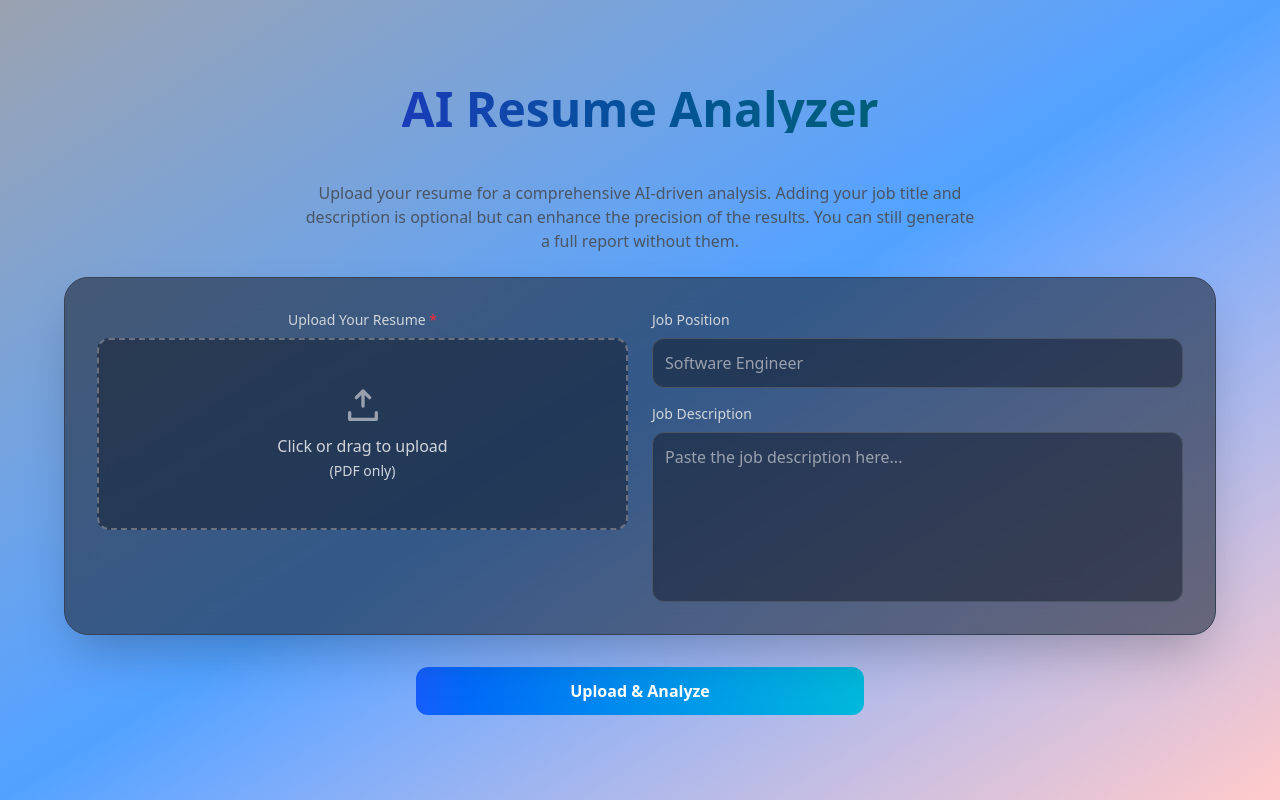
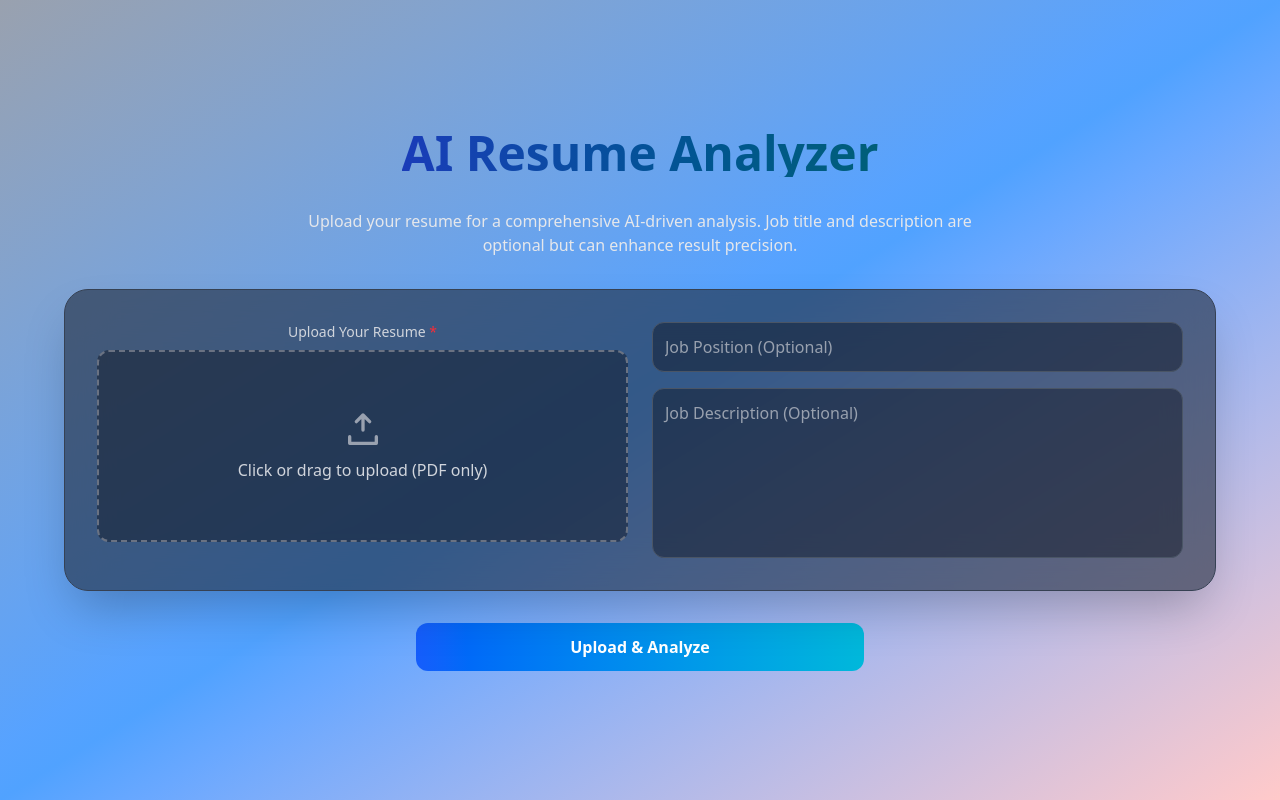
Before and after one commit to Pranavkharote/resume-analyzer, a React (Vite) app in the folder frontend/: page /upload/resume in a window 1280 px wide. Built offline with nearby package versions, Linux system fonts and the light colour scheme.

Commit message:
feat: improve PDF report generation and enhance UI in ResumeUpload component

```diff
--- a/frontend/src/components/ResultDisplay.jsx
+++ b/frontend/src/components/ResultDisplay.jsx
@@ -1,3 +1,4 @@
+// ResultDisplay.jsx
 import React from "react";
 import jsPDF from "jspdf";
 import { motion } from "framer-motion";
@@ -5,9 +6,7 @@ import { CheckCircle, XCircle, Star, Briefcase } from "lucide-react";
 
 const handleDownloadReport = (data) => {
   if (!data) return;
-
   const doc = new jsPDF("p", "pt", "a4");
-  const pageWidth = doc.internal.pageSize.getWidth();
   const margin = 40;
   let y = 40;
 
@@ -21,7 +20,7 @@ const handleDownloadReport = (data) => {
   const addContent = (text) => {
     doc.setFontSize(12);
     doc.setFont("helvetica", "normal");
-    const lines = doc.splitTextToSize(text, pageWidth - margin * 2);
+    const lines = doc.splitTextToSize(text, 500);
     doc.text(lines, margin, y);
     y += lines.length * 14 + 15;
   };
@@ -33,7 +32,9 @@ const handleDownloadReport = (data) => {
   addContent(`${data.atsScore}% Match`);
 
   addHeading("Missing Keywords");
-  addContent(data.missingKeywords.length ? data.missingKeywords.join(", ") : "None");
+  addContent(
+    data.missingKeywords.length ? data.missingKeywords.join(", ") : "None"
+  );
 
   addHeading("Feedback");
   addContent(data.feedback.length ? data.feedback.join("\n") : "None");
@@ -46,8 +47,8 @@ const handleDownloadReport = (data) => {
 
 const ResultDisplay = ({ data }) => {
   if (!data) return null;
-
-  const { atsScore, missingKeywords, feedback, strengths, jobRoleSuggestions } = data;
+  const { atsScore, missingKeywords, feedback, strengths, jobRoleSuggestions } =
+    data;
 
   return (
     <div className="max-w-6xl mx-auto mt-12 p-8 rounded-3xl bg-gradient-to-r from-indigo-800 via-purple-800 to-pink-800 text-white shadow-2xl border border-white/20">
--- a/frontend/src/components/ResumeUpload.jsx
+++ b/frontend/src/components/ResumeUpload.jsx
@@ -1,3 +1,4 @@
+// ResumeUpload.jsx
 import React, { useState } from "react";
 import axios from "axios";
 import ResultDisplay from "./ResultDisplay";
@@ -25,8 +26,6 @@ const ResumeUpload = () => {
     formData.append("jobPosition", jobPosition);
     formData.append("description", description);
 
-    // console.log(formData);
-
     try {
       setLoading(true);
       setProgress(10);
@@ -42,6 +41,7 @@ const ResumeUpload = () => {
       );
 
       setProgress(90);
+
       if (!res.data || res.data.error) {
         toast.error("Unexpected server response");
         return;
@@ -53,7 +53,9 @@ const ResumeUpload = () => {
       }, 500);
     } catch (error) {
       console.error(error);
-      alert("Upload failed: " + (error.response?.data?.error || error.message));
+      toast.error(
+        "Upload failed: " + (error.response?.data?.error || error.message)
+      );
       setProgress(0);
     } finally {
       setLoading(false);
@@ -66,18 +68,16 @@ const ResumeUpload = () => {
         initial={{ opacity: 0, y: -20 }}
         animate={{ opacity: 1, y: 0 }}
         transition={{ duration: 0.6 }}
-        className="text-4xl md:text-5xl font-extrabold mb-12 text-center bg-clip-text text-transparent bg-gradient-to-r from-blue-800 to-cyan-800"
+        className="text-4xl md:text-5xl font-extrabold mb-8 text-center bg-clip-text text-transparent bg-gradient-to-r from-blue-800 to-cyan-800"
       >
         AI Resume Analyzer
       </motion.h1>
-      <p className="text-gray-600 text-center mb-6 max-w-2xl">
-  Upload your resume for a comprehensive AI-driven analysis.
-  Adding your job title and description is optional but can enhance the precision of the results.
-  You can still generate a full report without them.
+
+      <p className="text-gray-200 text-center mb-8 max-w-2xl">
+        Upload your resume for a comprehensive AI-driven analysis. Job title and
+        description are optional but can enhance result precision.
       </p>
 
-
-      {/* Upload Card */}
       <motion.div
         initial={{ opacity: 0, y: 40 }}
         animate={{ opacity: 1, y: 0 }}
@@ -85,11 +85,8 @@ const ResumeUpload = () => {
         className="bg-gray-800/60 backdrop-blur-xl border border-gray-700 p-8 rounded-3xl shadow-2xl w-full max-w-6xl flex flex-col md:flex-row gap-6 items-start"
       >
         {/* Resume Upload */}
-        <div className="flex-1 flex flex-col items-center justify-center w-full">
-          <label
-            htmlFor="dropzone-file"
-            className="mb-2 text-sm font-medium text-gray-300"
-          >
+        <div className="flex-1 flex flex-col items-center w-full">
+          <label className="mb-2 text-sm font-medium text-gray-300">
             Upload Your Resume <span className="text-red-500">*</span>
           </label>
           <label
@@ -111,16 +108,9 @@ const ResumeUpload = () => {
                   d="M4 16v4h16v-4M12 12V3m0 0L8 7m4-4 4 4"
                 />
               </svg>
-              {!file ? (
               <p className="text-gray-300 font-medium text-center">
-                  Click or drag to upload <br />{" "}
-                  <span className="text-sm">(PDF only)</span>
+                {!file ? "Click or drag to upload (PDF only)" : file.name}
               </p>
-              ) : (
-                <p className="text-gray-300 font-medium text-center">
-                  {file.name}
-                </p>
-              )}
             </div>
             <input
               id="dropzone-file"
@@ -134,55 +124,32 @@ const ResumeUpload = () => {
 
         {/* Job Position & Description */}
         <div className="flex-1 flex flex-col gap-4 w-full">
-          <div className="flex flex-col">
-            <label
-              htmlFor="jobPosition"
-              className="mb-2 text-sm font-medium text-gray-300"
-            >
-              Job Position
-            </label>
           <input
-              id="jobPosition"
-              type="text"
-              placeholder="Software Engineer"
+            placeholder="Job Position (Optional)"
             value={jobPosition}
             onChange={(e) => setJobPosition(e.target.value)}
             className="w-full p-3 rounded-xl bg-gray-900/50 border border-gray-600 text-gray-200 placeholder-gray-400 focus:ring-2 focus:ring-blue-500 focus:border-blue-500 transition-all"
           />
-          </div>
-
-          <div className="flex flex-col">
-            <label
-              htmlFor="jobDescription"
-              className="mb-2 text-sm font-medium text-gray-300"
-            >
-              Job Description
-            </label>
           <textarea
-              id="jobDescription"
             rows={6}
-              placeholder="Paste the job description here..."
+            placeholder="Job Description (Optional)"
             value={description}
             onChange={(e) => setDescription(e.target.value)}
             className="w-full p-3 rounded-xl bg-gray-900/50 border border-gray-600 text-gray-200 placeholder-gray-400 focus:ring-2 focus:ring-blue-500 focus:border-blue-500 resize-none transition-all"
           />
         </div>
-        </div>
       </motion.div>
 
-      {/* Submit Button */}
       <motion.button
         onClick={handleUpload}
-        // disabled={loading || !file || !jobPosition || !description}
         initial={{ opacity: 0, y: 20 }}
         animate={{ opacity: 1, y: 0 }}
         transition={{ duration: 0.6, delay: 0.2 }}
-        className="mt-8 w-full max-w-md py-3 cursor-pointer font-semibold rounded-xl bg-gradient-to-r from-blue-600 to-cyan-500 hover:opacity-90 transition-all disabled:opacity-50"
+        className="mt-8 w-full max-w-md py-3 font-semibold rounded-xl bg-gradient-to-r from-blue-600 to-cyan-500 hover:opacity-90 transition-all"
       >
         {loading ? "Analyzing..." : "Upload & Analyze"}
       </motion.button>
 
-      {/* Progress Loader */}
       {loading && (
         <div className="mt-6 flex flex-col items-center justify-center gap-4">
           <div className="w-24 h-24">
@@ -202,17 +169,8 @@ const ResumeUpload = () => {
         </div>
       )}
 
-      {/* Result */}
-      {result && (
-        <motion.div
-          initial={{ opacity: 0, scale: 0.9 }}
-          animate={{ opacity: 1, scale: 1 }}
-          transition={{ duration: 0.6 }}
-          className="mt-10 w-full max-w-5xl"
-        >
-          <ResultDisplay data={result} />
-        </motion.div>
-      )}
+      {result && <ResultDisplay data={result} />}
+
       <ToastContainer />
     </div>
   );
```
Lines whose indentation alone changed are shown as unchanged.
